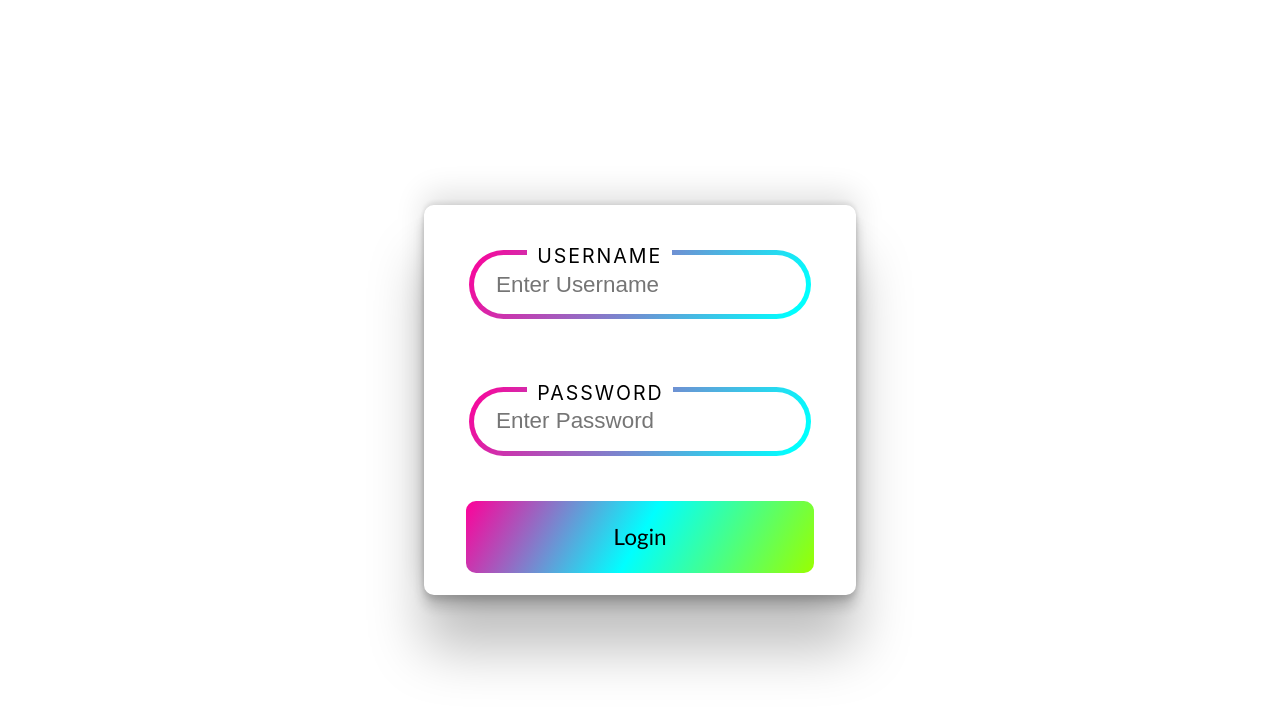
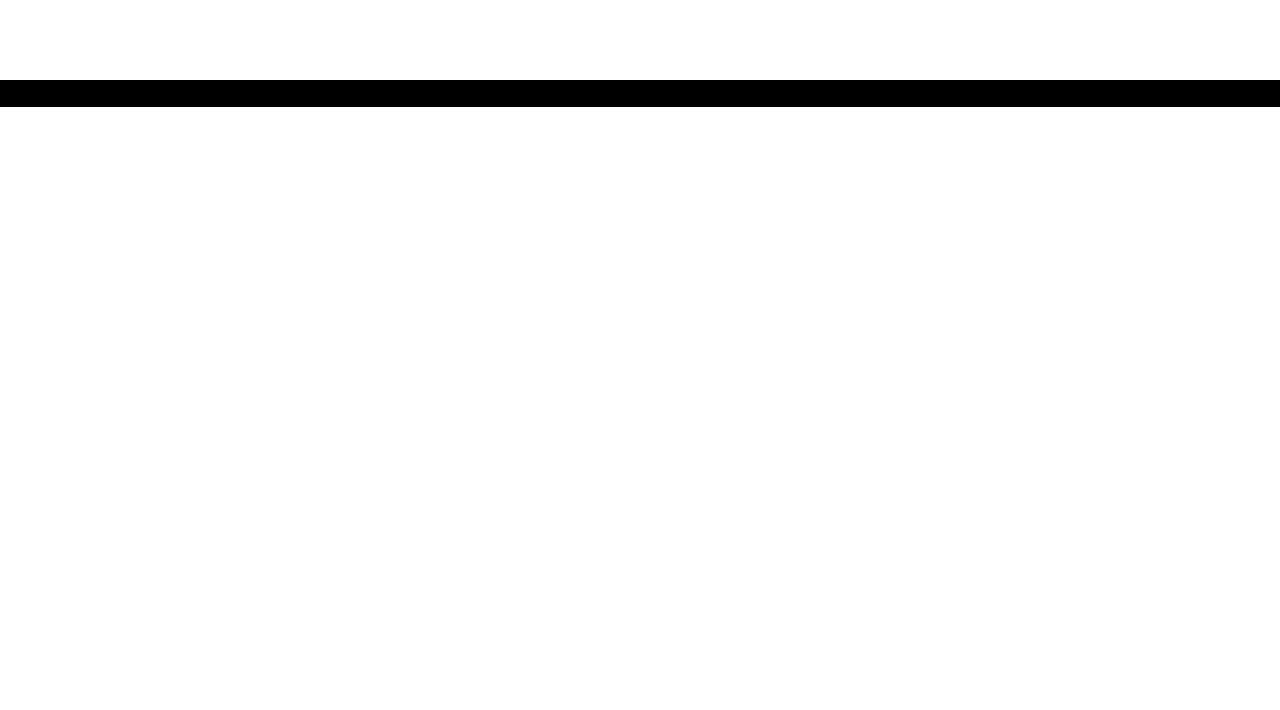
Before and after one commit to clementAruldas/userauth, a React (Create React App) app: page /dashboard in a window 1280 px wide. Shown: the top 710 px of the page. Built offline with nearby package versions, Linux system fonts and the light colour scheme.

Commit message:
dashboard layout

```diff
--- a/src/App.js
+++ b/src/App.js
@@ -1,13 +1,25 @@
 import "./App.css";
 import Login from "./components/login";
-import { BrowserRouter as Router, Route, Switch } from "react-router-dom";
-
+import { createBrowserRouter, RouterProvider } from "react-router-dom";
+import DashBoard from "./components/dashboard";
 function App() {
+  const router = createBrowserRouter([
+    {
+      path: "/",
+      element: (
+        <div className="login">
+          <Login />
+        </div>
+      ),
+    },
+    {
+      path: "/dashboard",
+      element: <DashBoard />,
+    },
+  ]);
   return (
     <div className="App">
-      <div className="login">
-        <Login />
-      </div>
+      <RouterProvider router={router} />
     </div>
   );
 }
--- /dev/null
+++ b/src/components/dashboard/index.jsx
@@ -0,0 +1,16 @@
+import React from "react";
+import styled from "styled-components";
+import Layout from "../../layout";
+
+const DashBoardContainer = styled.div`
+  background-color: black;
+`;
+function DashBoard() {
+  return (
+    <Layout>
+      <DashBoardContainer>dashboard</DashBoardContainer>
+    </Layout>
+  );
+}
+
+export default DashBoard;
--- a/src/components/input/index.jsx
+++ b/src/components/input/index.jsx
@@ -9,7 +9,7 @@ function Input(props) {
         </label>
         <input
           type={props.type}
-          id="myInput"
+          id={props.name}
           class="input-group__input"
           name={props.name}
           value={props.value}
--- a/src/components/login/index.jsx
+++ b/src/components/login/index.jsx
@@ -2,6 +2,10 @@ import React, { useState } from "react";
 import styled from "styled-components";
 import Cred from "../../json/cred.json";
 import Input from "../input";
+import { ToastContainer, toast } from "react-toastify";
+import "react-toastify/dist/ReactToastify.css";
+import { useNavigate } from "react-router-dom";
+
 const LoginContainer = styled.div`
   display: flex;
   flex-direction: column;
@@ -31,7 +35,7 @@ const Button = styled.div`
   padding: 1rem;
   font-size: 1rem;
   font-family: Lato;
-  color:#000;
+  color: #000;
   text-align: center;
   background: linear-gradient(120deg, #f09 0%, #0ff 50%, #9f0 100%);
   border-radius: 10px;
@@ -46,18 +50,22 @@ const LoginHeader = styled.p`
   font-family: Lato;
 `;
 function Login() {
+  const navigate = useNavigate();
   const [loginData, setLoginData] = useState({
     username: "",
     password: "",
   });
   const [responseData, setResponseData] = useState({});
 
-  const [errMsg, setErrMsg] = useState("");
+  const [errMsg, setErrMsg] = useState({});
 
   const handleChange = (e) => {
     const { name, value } = e.target;
     setLoginData({ ...loginData, [name]: value });
-    setErrMsg("");
+
+    if (errMsg.msg !== "") {
+      delete errMsg.msg;
+    }
   };
 
   const checkData = (credData) => {
@@ -82,13 +90,52 @@ function Login() {
     return response;
   };
 
+  const validation = (data) => {
+    let err = {};
+    if (data.username?.length === 0 || data.password.length === 0) {
+      err = { msg: "Check Username or Password" };
+    } else {
+      err = {};
+    }
+
+    return err;
+  };
+
   const handleLogin = async () => {
-    const checking = await checkData(loginData);
+    const validate = await validation(loginData);
+    setErrMsg(validate);
+    if (Object.keys(validate)?.length === 0) {
+      const checking = await checkData(loginData);
 
-    if (checking.status) {
-      setResponseData(checking.data);
+      if (checking.status) {
+        setResponseData(checking.data);
+        // console.log(checking.data)
+        sessionStorage.setItem("userdata",checking.data)
+        navigate("/dashboard",{state:checking.data})
+      } else {
+        // alert(checking.msg);
+        toast.error(checking.msg, {
+          position: "top-right",
+          autoClose: 3000,
+          hideProgressBar: false,
+          closeOnClick: true,
+          pauseOnHover: true,
+          draggable: true,
+          progress: undefined,
+          theme: "light",
+        });
+      }
     } else {
-      setErrMsg(checking.msg);
+      toast.error(validate.msg, {
+        position: "top-right",
+        autoClose: 3000,
+        hideProgressBar: false,
+        closeOnClick: true,
+        pauseOnHover: true,
+        draggable: true,
+        progress: undefined,
+        theme: "light",
+      });
     }
   };
   return (
@@ -116,6 +163,7 @@ function Login() {
         />
         <Span></Span>
       </PasswordContainer>
+      <ToastContainer />
       <Button onClick={handleLogin}>Login</Button>
     </LoginContainer>
   );
--- a/src/layout/index.jsx
+++ b/src/layout/index.jsx
@@ -1,12 +1,21 @@
-import React from 'react'
-import Login from "../components/login";
+import React from "react";
+import styled from "styled-components";
 
-function Layout() {
+const LayoutContainer = styled.section``;
+
+const HeaderWrapper = styled.section`
+  height: 80px;
+  width: 100%;
+`;
+
+function Layout(props) {
+  const { children } = props;
   return (
-    <div>
-      layout
-    </div>
-  )
+    <LayoutContainer>
+      <HeaderWrapper></HeaderWrapper>
+      {children}
+    </LayoutContainer>
+  );
 }
 
-export default Layout
+export default Layout;
```
